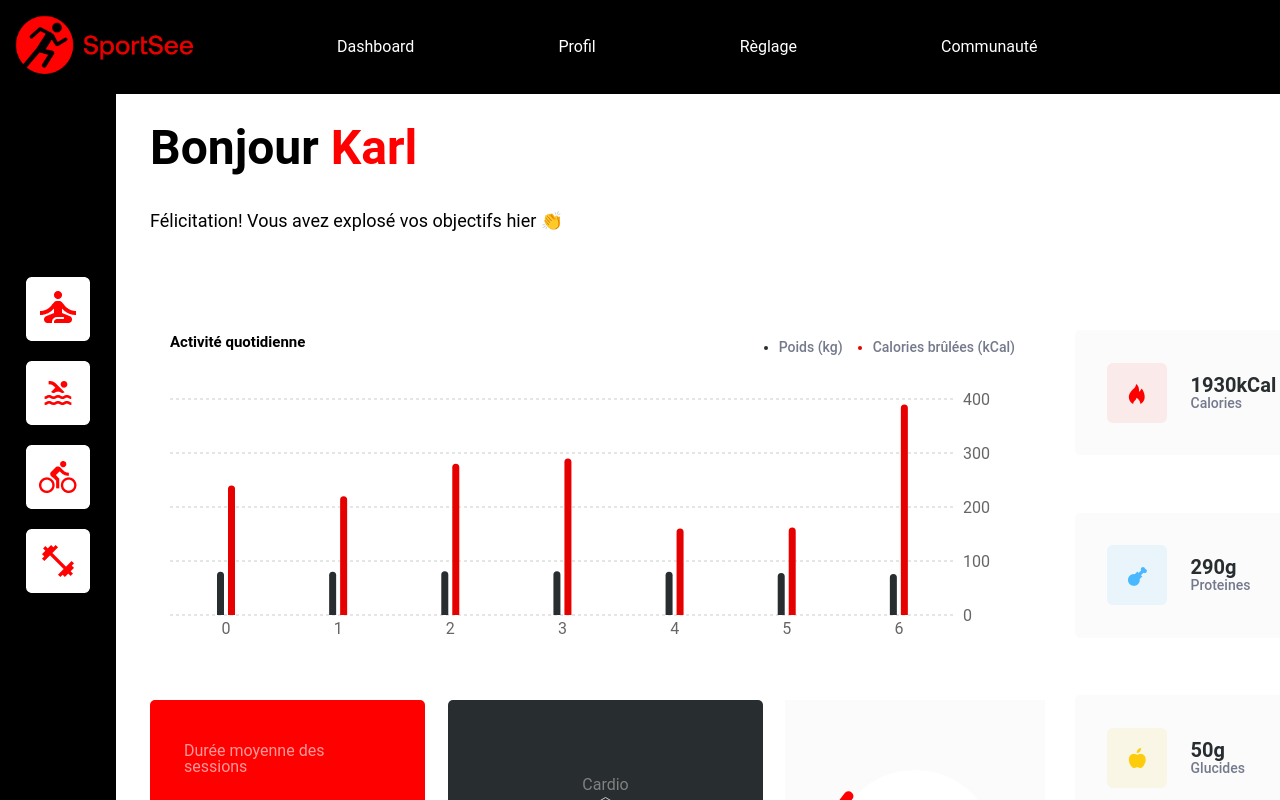
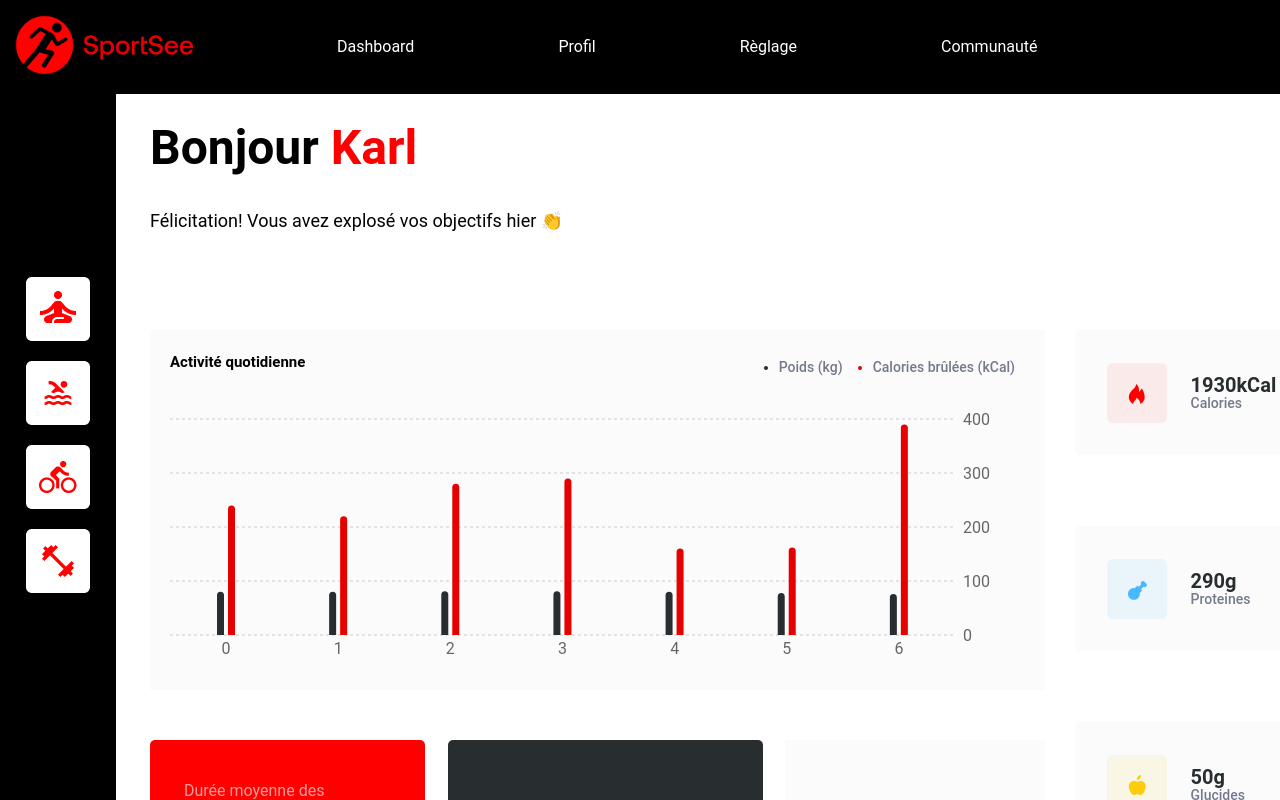
Before and after one commit to Emmanuel97423/sportsee, a React (Create React App) app: page /Dashboard/12 in a window 1280 px wide. Shown: the top 800 px of the page. Built offline with nearby package versions, Linux system fonts and the light colour scheme.

Commit message:
Add background to barChart

```diff
--- a/src/pages/Dashboard.jsx
+++ b/src/pages/Dashboard.jsx
@@ -101,6 +101,8 @@ export default function Dashboard() {
     display: flex;
     justify-content: space-between;
     margin-bottom: 50px;
+    background-color: #fbfbfb;
+    padding: 20px 0 20px 0;
   `;
 
   const SideBox = styled.div`
```
